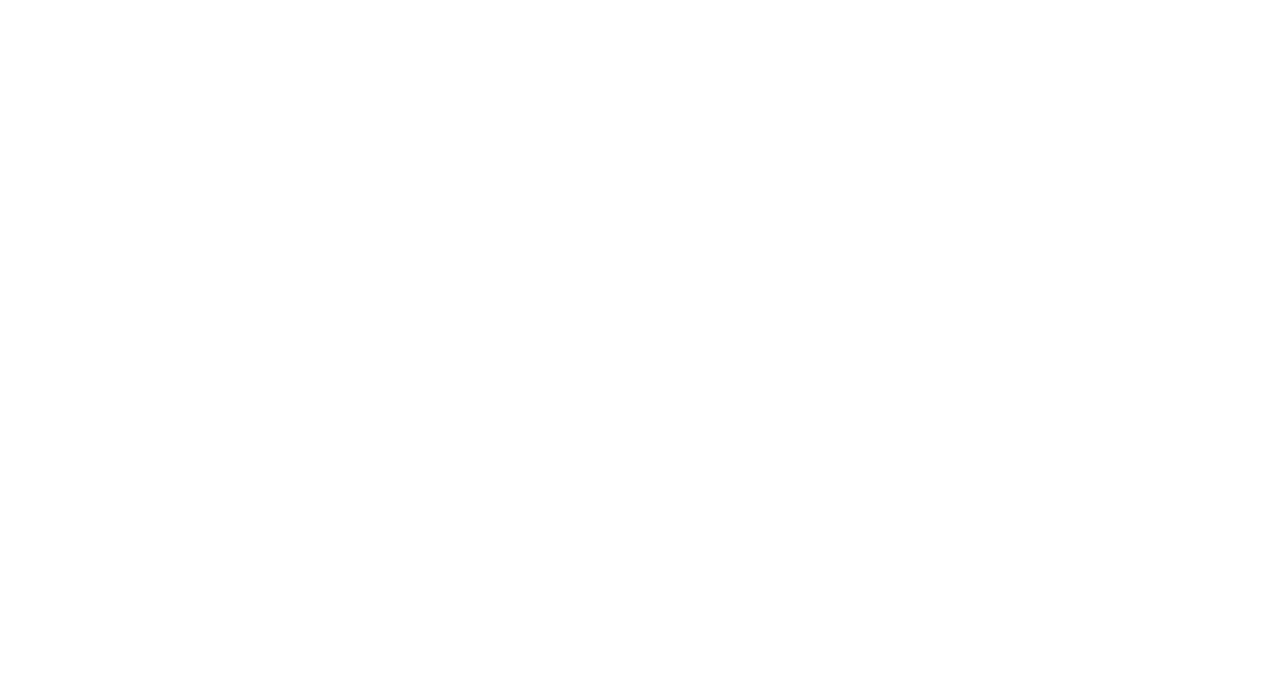
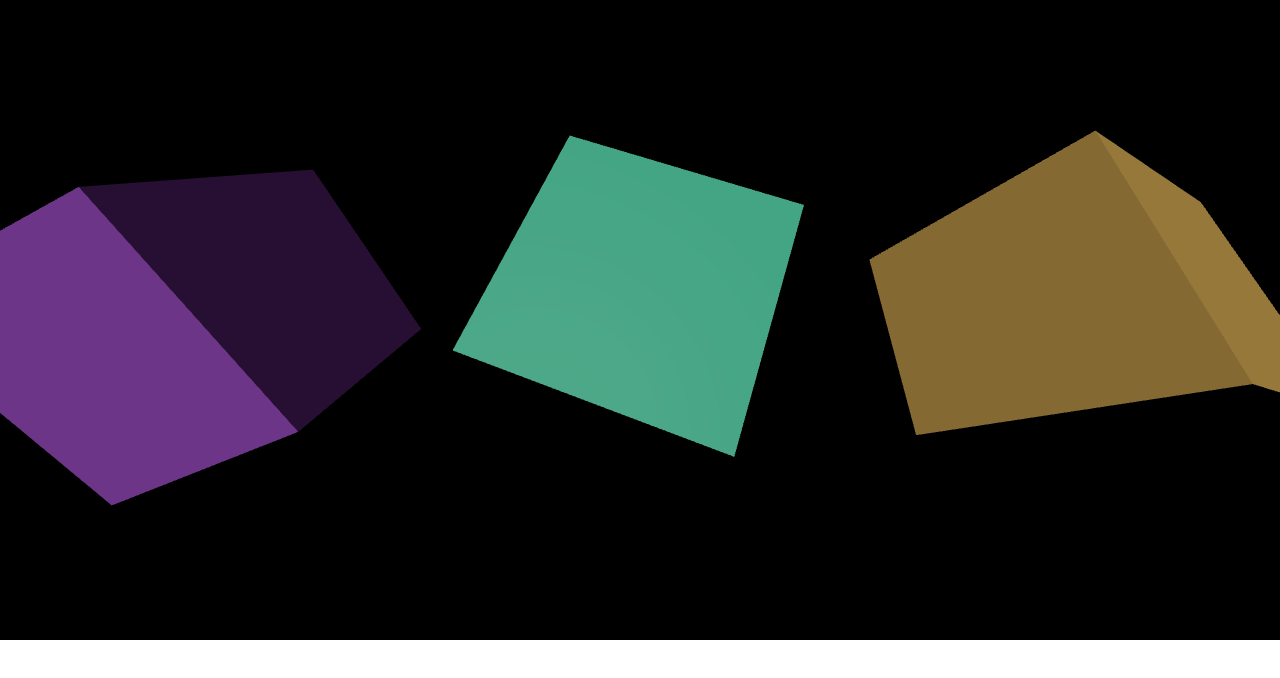
Before and after one commit to electrictangent/threejs_experiment, a website built with Vite: page index.html in a window 1280 px wide. Built offline with nearby package versions, Linux system fonts and the light colour scheme; animation ran at ten frames a second.

Commit message:
Added canvas with example cubes

```diff
--- a/index.html
+++ b/index.html
@@ -1,13 +1,21 @@
 <!DOCTYPE html>
 <html lang="en">
   <head>
-		<meta charset="utf-8">
+    <meta charset="utf-8" />
     <title>My first three.js app</title>
     <style>
-			body { margin: 0; }
+      body {
+        margin: 0;
+      }
+      #c {
+        width: 100%;
+        height: 100%;
+        display: block;
+      }
     </style>
   </head>
   <body>
+    <canvas id="c"></canvas>
     <script type="module" src="/main.js"></script>
   </body>
 </html>
--- a/main.js
+++ b/main.js
@@ -1 +1,81 @@
-import * as THREE from 'three';
+import * as THREE from "three";
+
+function resizeRendererToDisplaySize(renderer) {
+  const canvas = renderer.domElement;
+  const width = canvas.clientWidth;
+  const height = canvas.clientHeight;
+  const needResize = canvas.width !== width || canvas.height !== height;
+  if (needResize) {
+    renderer.setSize(width, height, false);
+  }
+  return needResize;
+}
+
+function main() {
+  const canvas = document.querySelector("#c");
+  const renderer = new THREE.WebGLRenderer({ antialias: true, canvas });
+
+  const fov = 75;
+  const aspect = 2; // the canvas default
+  const near = 0.1;
+  const far = 5;
+  const camera = new THREE.PerspectiveCamera(fov, aspect, near, far);
+  camera.position.z = 2;
+
+  const scene = new THREE.Scene();
+
+  {
+    const color = 0xffffff;
+    const intensity = 3;
+    const light = new THREE.DirectionalLight(color, intensity);
+    light.position.set(-1, 2, 4);
+    scene.add(light);
+  }
+
+  const boxWidth = 1;
+  const boxHeight = 1;
+  const boxDepth = 1;
+  const geometry = new THREE.BoxGeometry(boxWidth, boxHeight, boxDepth);
+
+  function makeInstance(geometry, color, x) {
+    const material = new THREE.MeshPhongMaterial({ color });
+
+    const cube = new THREE.Mesh(geometry, material);
+    scene.add(cube);
+
+    cube.position.x = x;
+
+    return cube;
+  }
+
+  const cubes = [
+    makeInstance(geometry, 0x44aa88, 0),
+    makeInstance(geometry, 0x8844aa, -2),
+    makeInstance(geometry, 0xaa8844, 2),
+  ];
+
+  function render(time) {
+    time *= 0.001; // convert time to seconds
+
+    if (resizeRendererToDisplaySize(renderer)) {
+      const canvas = renderer.domElement;
+      camera.aspect = canvas.clientWidth / canvas.clientHeight;
+      camera.updateProjectionMatrix();
+    }
+
+    cubes.forEach((cube, ndx) => {
+      const speed = 1 + ndx * 0.1;
+      const rot = time * speed;
+      cube.rotation.x = rot;
+      cube.rotation.y = rot;
+    });
+
+    renderer.render(scene, camera);
+
+    requestAnimationFrame(render);
+  }
+
+  requestAnimationFrame(render);
+}
+
+main();
```
Lines whose indentation alone changed are shown as unchanged.
